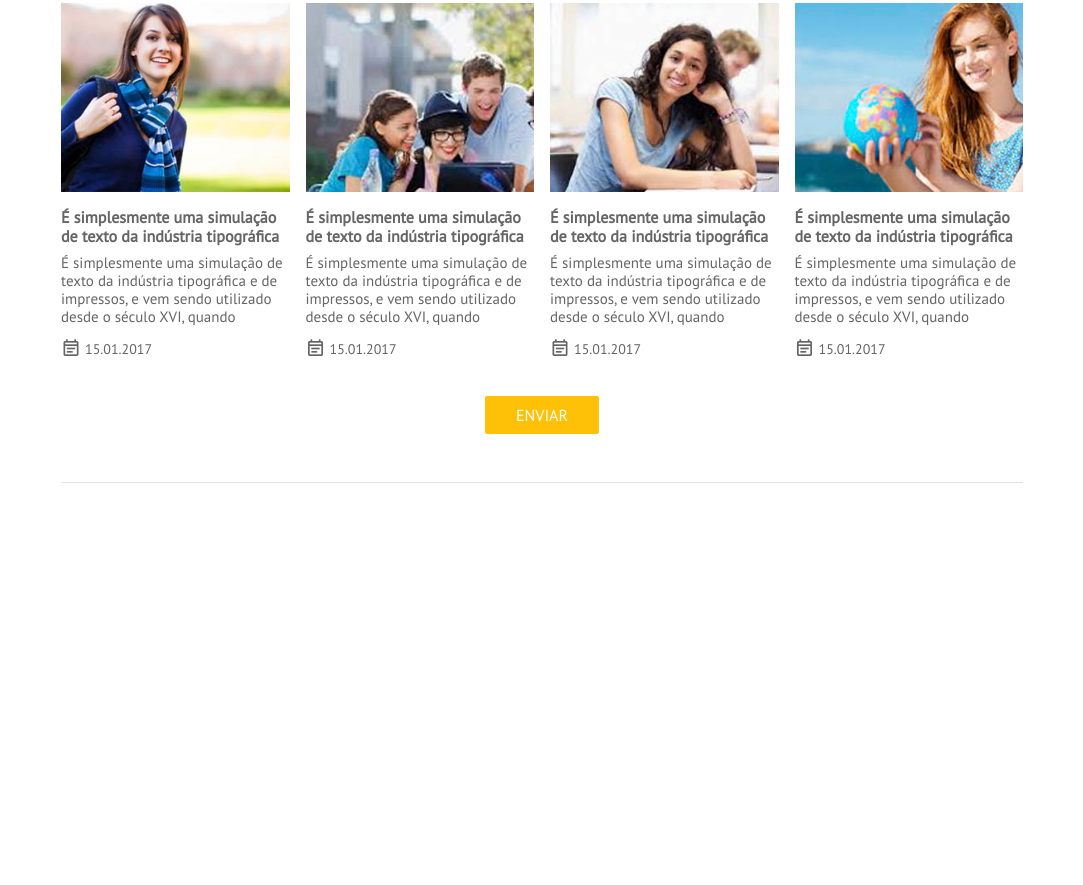
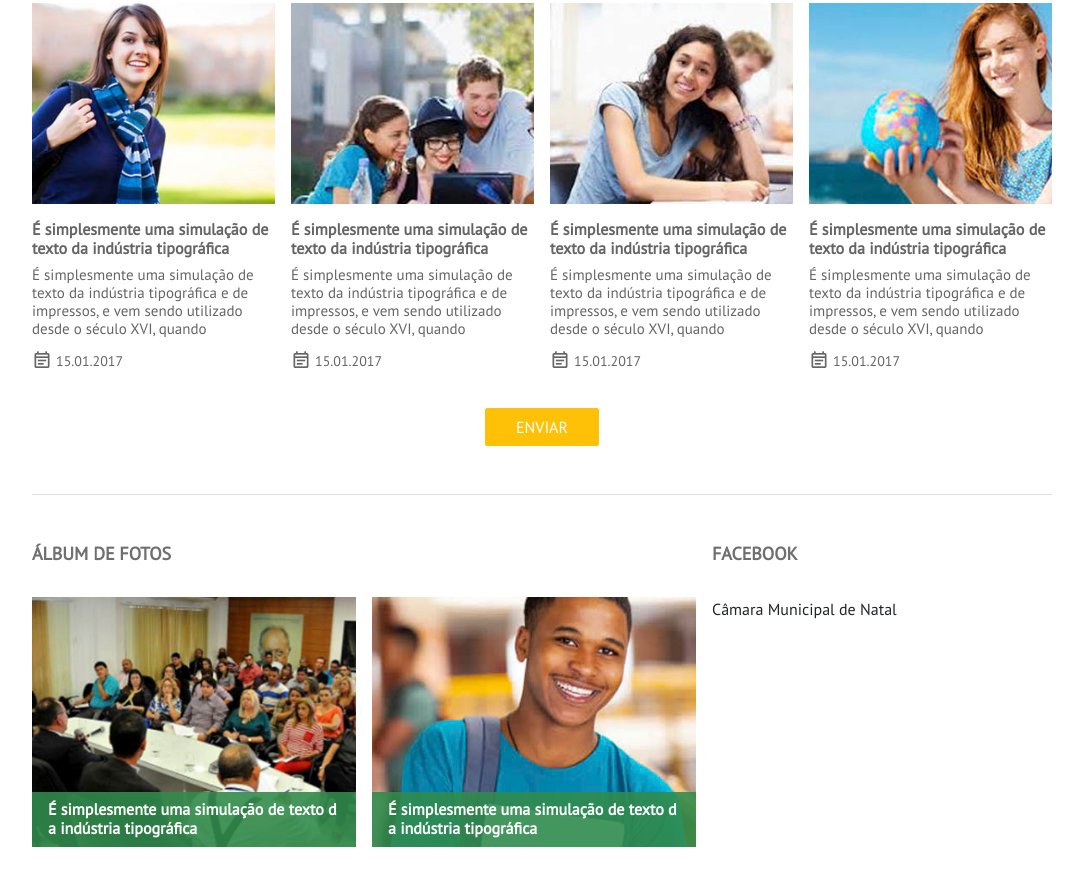
Before and after one commit to lucasnr/maxmeio-frontend-challenge, a plain HTML site: page src/index.html in a window 1280 px wide. Shown: the part 717-1602 px from the top of the page, without its empty margins (98-1181 px from the left). Before the commit the page ends 1296 px from the top, so only its background shows below. Drawn offline with nearby package versions, Linux system fonts and the light colour scheme.

Commit message:
Create album

```diff
--- /dev/null
+++ b/src/assets/css/album.css
@@ -0,0 +1,28 @@
+#album .photo {
+  height: 15.625rem;
+  position: relative;
+}
+
+#album .photo img {
+  height: 100%;
+  object-fit: cover;
+  object-position: center top;
+  width: 100%;
+}
+
+#album .photo .photo__title-container {
+  background-color: rgba(49, 140, 77, 0.89);
+  bottom: 0;
+  left: 0;
+  padding: 0.5rem 1rem;
+  position: absolute;
+  width: 100%;
+}
+
+#album .photo .photo__title {
+  color: #fff;
+  font-size: 1rem;
+  font-weight: 600;
+  margin: 0px;
+  word-break: break-all;
+}
--- a/src/assets/css/styles.css
+++ b/src/assets/css/styles.css
@@ -49,11 +49,11 @@ table {
   text-transform: uppercase;
 }
 
-@media (min-width: 1200px) {
+@media (min-width: 992px) {
   .container,
   .container-lg,
   .container-md,
   .container-sm {
-    max-width: 992px !important;
+    max-width: 1050px !important;
   }
 }
--- a/src/index.html
+++ b/src/index.html
@@ -25,8 +25,16 @@
     <link rel="stylesheet" href="./assets/css/header.css" />
     <link rel="stylesheet" href="./assets/css/news.css" />
     <link rel="stylesheet" href="./assets/css/latest-news.css" />
+    <link rel="stylesheet" href="./assets/css/album.css" />
   </head>
   <body>
+    <script
+      async
+      defer
+      crossorigin="anonymous"
+      src="https://connect.facebook.net/pt_BR/sdk.js#xfbml=1&version=v7.0"
+    ></script>
+
     <header class="header">
       <div class="header__background">
         <div
@@ -177,7 +185,7 @@
         </div>
       </section>
 
-      <section class="pt-5 container-lg" id="latest-news">
+      <section class="pt-5 container-md" id="latest-news">
         <h2 class="title">Últimas notícias</h2>
         <div class="row">
           <figure class="col-sm-6 col-lg-3 news">
@@ -259,7 +267,65 @@
         </div>
       </section>
 
-      <section class="py-5"></section>
+      <section class="py-5 container-md" id="album">
+        <div class="row m-0">
+          <div class="col-12 col-lg-8 p-0">
+            <h2 class="title">Álbum de fotos</h2>
+            <div class="row m-0">
+              <div class="col-12 col-sm-6 m-0 px-0 pr-sm-2 pr-lg-3">
+                <figure class="photo">
+                  <img src="./assets/img/album1.jpg" alt="Foto de uma câmara" />
+                  <figcaption class="photo__title-container">
+                    <h4 class="photo__title">
+                      É simplesmente uma simulação de texto da indústria
+                      tipográfica
+                    </h4>
+                  </figcaption>
+                </figure>
+              </div>
+
+              <div class="col-12 col-sm-6 m-0 px-0 pl-sm-2 pl-lg-0 pr-lg-3">
+                <figure class="photo">
+                  <img
+                    src="./assets/img/album2.jpg"
+                    alt="Foto de um estudante sorrindo"
+                  />
+                  <figcaption class="photo__title-container">
+                    <h4 class="photo__title">
+                      É simplesmente uma simulação de texto da indústria
+                      tipográfica
+                    </h4>
+                  </figcaption>
+                </figure>
+              </div>
+            </div>
+          </div>
+          <div class="col-12 col-sm-6 mt-4 mt-lg-0 col-lg-4 pl-0 pr-lg-0">
+            <h2 class="title">Facebook</h2>
+
+            <div
+              class="fb-page m-auto"
+              data-href="https://www.facebook.com/cmnatrn/"
+              data-tabs="timeline"
+              data-width="500"
+              data-height="250"
+              data-small-header="false"
+              data-adapt-container-width="true"
+              data-hide-cover="false"
+              data-show-facepile="true"
+            >
+              <blockquote
+                cite="https://www.facebook.com/cmnatrn/"
+                class="fb-xfbml-parse-ignore"
+              >
+                <a href="https://www.facebook.com/cmnatrn/"
+                  >Câmara Municipal de Natal</a
+                >
+              </blockquote>
+            </div>
+          </div>
+        </div>
+      </section>
     </main>
 
     <script
```
Also changed, not shown: src/assets/img/album1.jpg (added), src/assets/img/album2.jpg (added).
